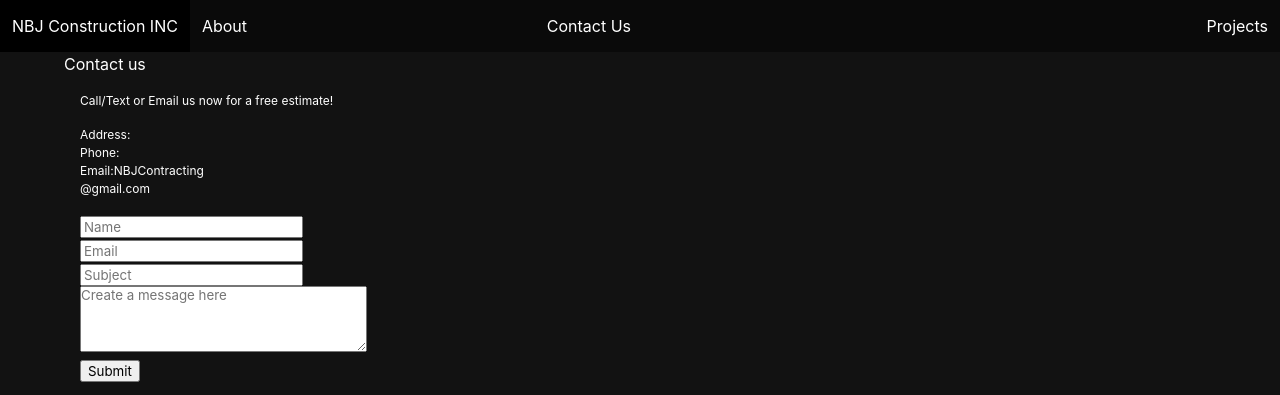
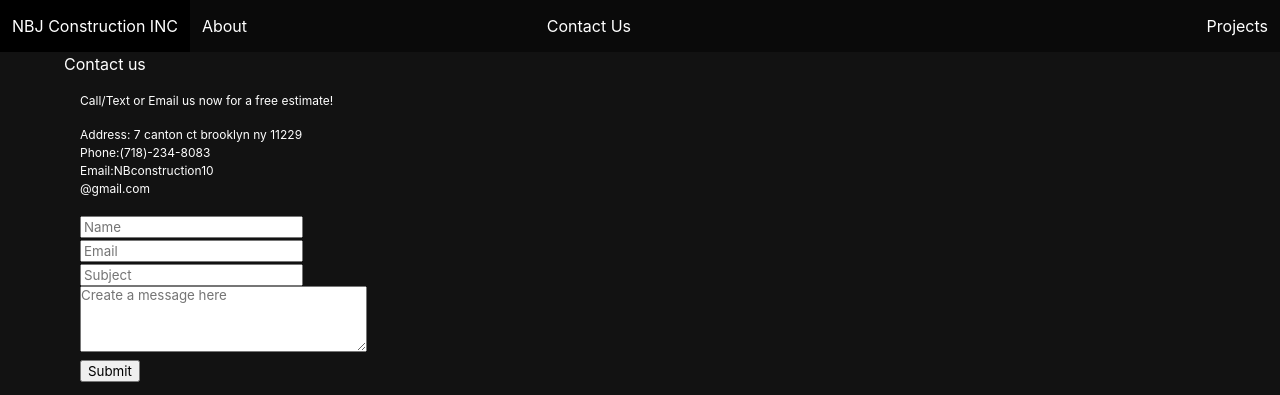
Before and after one commit to Bigs55stock/nbjcontracting, a Django app: page /customers/new/ in a window 1280 px wide. Shown: the top 395 px of the page. Run offline with Django 4.2, Linux system fonts and the light colour scheme; some libraries are stand-ins or nearby versions.

Commit message:
edits and git respestory made

```diff
--- a/main_app/templates/customer_create.html
+++ b/main_app/templates/customer_create.html
@@ -7,7 +7,7 @@
         <h2 class= "services">Contact us</h2>
         <div class="row justify-content-center">
             <div class="col-md-12">
-                <div class="wrapper">
+                 <div class="wrapper">
                     <div class="row no-gutters">
                         <div class="col-lg-6">
                             <div class="contact-wrap w-100 p-md-5 p-4">
@@ -18,14 +18,14 @@
                                     <div class="col-md-4">
                                         <div class="dbox w-100 d-flex align-items-start">
                                     <div class="text">
-                                    <p><span>Address:</span> </p>
+                                    <p><span>Address: 7 canton ct brooklyn ny 11229</span> </p>
                                   </div>
                               </div>
                                     </div>
                                     <div class="col-md-4">
                                         <div class="dbox w-100 d-flex align-items-start">
                                     <div class="text">
-                                        <p><span>Phone:</span></p>
+                                        <p><span>Phone:(718)-234-8083</span></p>
 
                                   </div>
                               </div>
@@ -33,7 +33,7 @@
                                     <div class="col-md-4">
                                         <div class="dbox w-100 d-flex align-items-start">
                                     <div class="text">
-                                        <p><span>Email:</span>NBJContracting<br/>@gmail.com </p>
+                                        <p><span>Email:</span>NBconstruction10<br/>@gmail.com </p>
                                   </div>
                               </div>
                                     </div>
```
Also changed, not shown: main_app/templates/success.html (+3 -9 lines).
